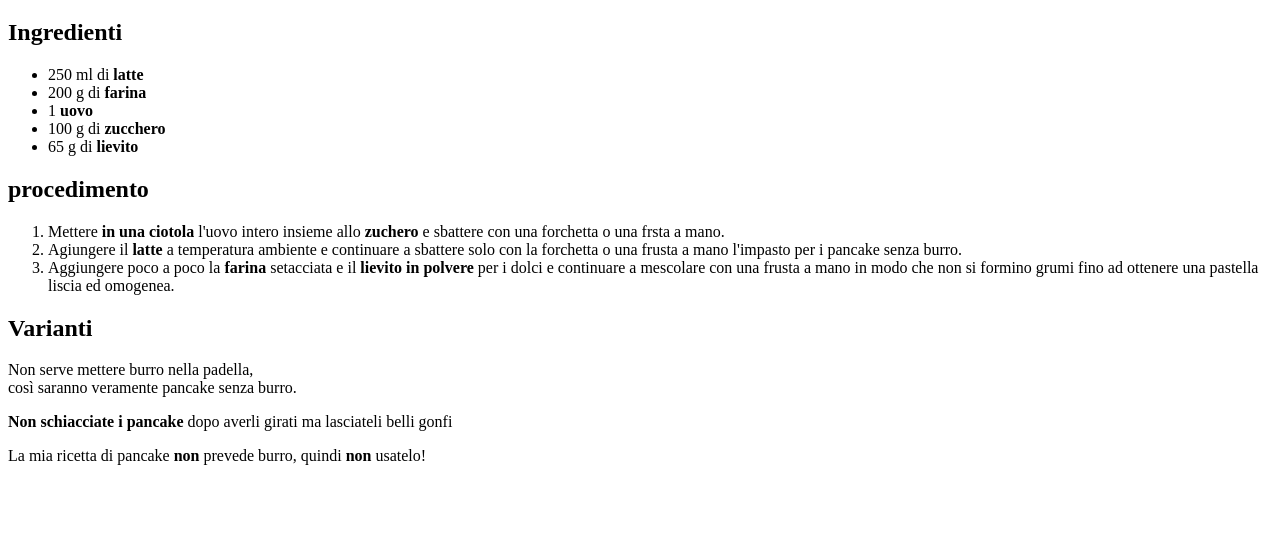
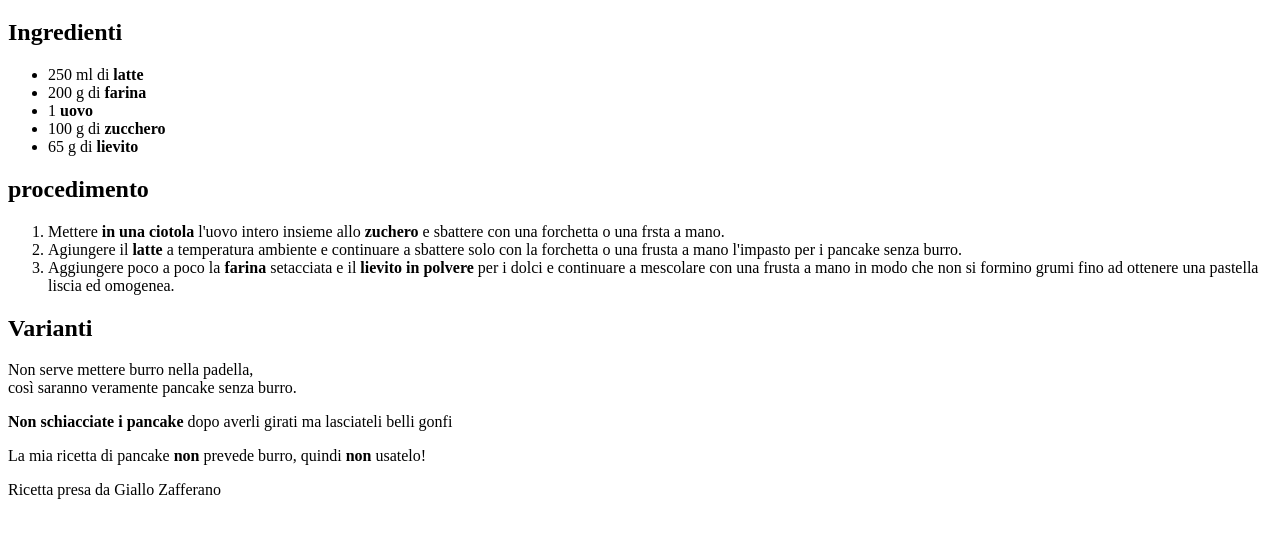
Before and after one commit to VolpinAndrea/html-ricetta-pancake, a plain HTML site: page index.html in a window 1280 px wide. Shown: the part 61-594 px from the top of the page. Drawn offline with Linux system fonts and the light colour scheme.

Commit message:
Aggiunta footer senza linea

```diff
--- a/index.html
+++ b/index.html
@@ -34,5 +34,8 @@
     <p>La mia ricetta di pancake <b>non</b> prevede burro, quindi <b>non</b> usatelo!</p>
 
 </body>
+<footer>
+    <p>Ricetta presa da Giallo Zafferano</p>
+</footer>
 
 </html>
```
